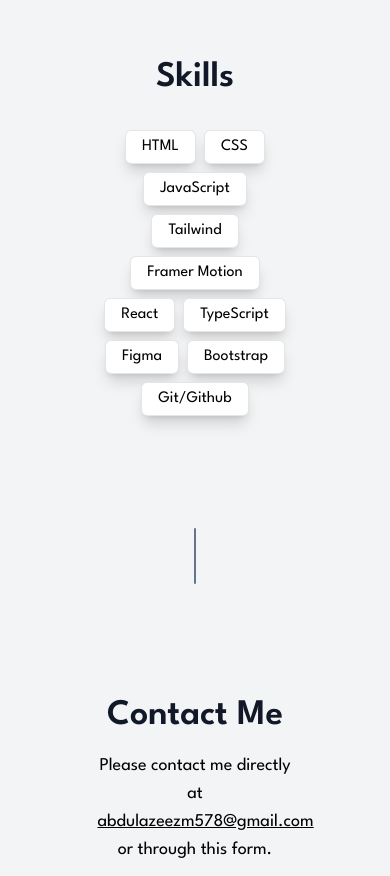
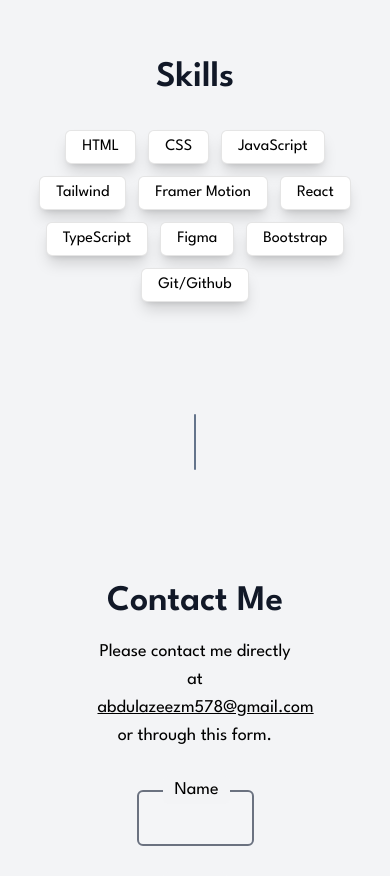
Before and after one commit to Mahmud1087/portfolio_new, a React (Vite) app: page / in a window 390 px wide. Shown: the part 3940-4816 px from the top of the page. Built offline with nearby package versions, Linux system fonts and the light colour scheme; a web font is replaced by a local one.

Commit message:
Skills section responsiveness for tablet and mobile screen

```diff
--- a/src/components/Skills.tsx
+++ b/src/components/Skills.tsx
@@ -23,10 +23,10 @@ const Skills = () => {
     <section
       id='skills'
       ref={ref}
-      className='w-1/2 flex flex-col gap-8 text-center scroll-mt-28'
+      className='w-[90%] flex flex-col gap-8 text-center scroll-mt-28 sm:w-[70%] lg:w-1/2'
     >
       <Title title='Skills' />
-      <div className='flex justify-center gap-2 flex-wrap'>
+      <div className='flex justify-center gap-3 flex-wrap'>
         {skillsData.map((skill, i) => {
           return (
             <motion.div
```
